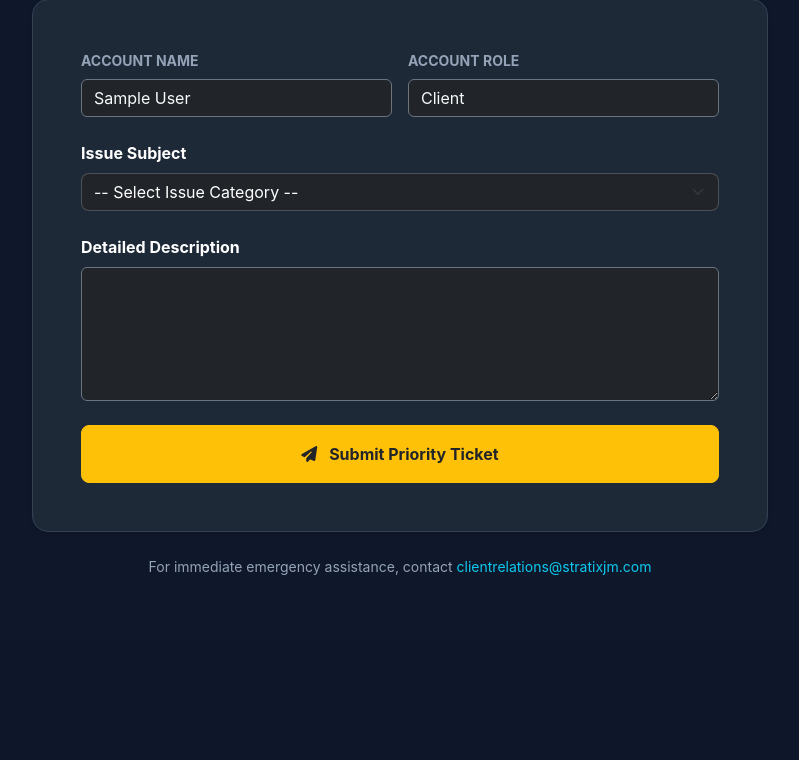
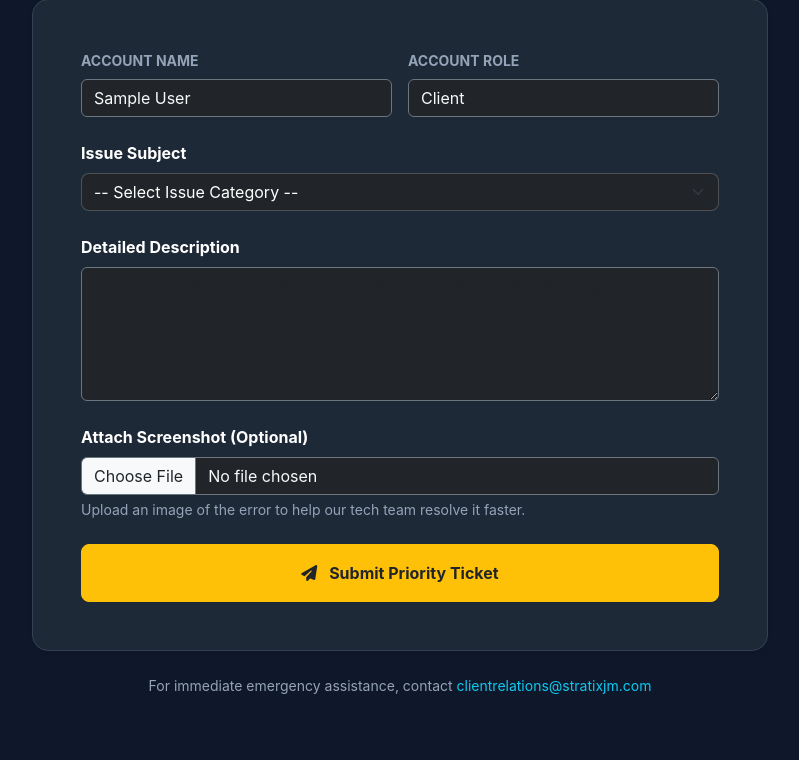
Before and after one commit to DoomedPK/stratix-production, a Django app: page /support/ in a window 1280 px wide. Shown: the part 255-1015 px from the top of the page, without its empty margins (240-1039 px from the left). Before the commit the page ends 830 px from the top, so only its background shows below. Run offline with Django 5.2, Linux system fonts and the light colour scheme; the visitor is signed in with stand-in values (Sample User, id 1); data that the repository does not hold is empty; some libraries are stand-ins or nearby versions.

Commit message:
Added support ticket screenshot uploads and AI prompt fixes

```diff
--- a/reports/models.py
+++ b/reports/models.py
@@ -87,7 +87,6 @@ class Report(models.Model):
     historical_trend_analysis = models.TextField(blank=True, null=True)
     category_damage_breakdown = models.TextField(blank=True, null=True)
 
-    # 🚀 PHASE 3: TRUE PREDICTIVE ANALYTICS
     predictive_risk_outlook = models.TextField(blank=True, null=True, help_text="AI simulation of future structural degradation based on environment.")
     drone_3d_model_link = models.URLField(max_length=500, blank=True, null=True, help_text="Public share link from DroneDeploy or Pix4D.")
 
@@ -118,7 +117,6 @@ class SitePhoto(models.Model):
     contractor = models.ForeignKey(User, on_delete=models.CASCADE, limit_choices_to={'groups__name': 'Contractors'})
     image = models.ImageField(upload_to='site_photos/%Y/%m/%d/')
 
-    # 🚀 PHASE 3: ANNOTATED PHOTOS & DRONE FLAG
     annotated_image = models.ImageField(upload_to='annotated_photos/%Y/%m/%d/', blank=True, null=True, help_text="AI-drawn bounding boxes of damage.")
     is_drone_capture = models.BooleanField(default=False, help_text="True if uploaded via the Automated Drone API.")
 
@@ -195,6 +193,7 @@ class SupportTicket(models.Model):
     user = models.ForeignKey(User, on_delete=models.CASCADE, related_name='support_tickets')
     subject = models.CharField(max_length=150)
     description = models.TextField()
+    screenshot = models.ImageField(upload_to='support_tickets/%Y/%m/%d/', blank=True, null=True)
     status = models.CharField(max_length=20, choices=STATUS_CHOICES, default='Pending')
     created_at = models.DateTimeField(auto_now_add=True)
 
@@ -228,7 +227,6 @@ class DroneAPIKey(models.Model):
 
     def save(self, *args, **kwargs):
         if not self.key:
-            # Generates a highly secure, randomized 40+ character key (e.g., stx_A8b9F...)
             self.key = f"stx_{secrets.token_urlsafe(32)}"
         super().save(*args, **kwargs)
 
--- a/reports/templates/reports/support.html
+++ b/reports/templates/reports/support.html
@@ -18,7 +18,7 @@
             {% endif %}
 
             <div class="card p-4 p-md-5 shadow-sm border-warning-left">
-                <form method="POST">
+                <form method="POST" enctype="multipart/form-data">
                     {% csrf_token %}
 
                     <div class="row g-3 mb-4">
@@ -49,6 +49,12 @@
                         <textarea class="form-control bg-dark text-light border-secondary" id="description" name="description" rows="5" placeholder="Please provide exactly what went wrong, including the Site ID if applicable..." required></textarea>
                     </div>
 
+                    <div class="mb-4">
+                        <label for="screenshot" class="form-label text-white fw-bold">Attach Screenshot (Optional)</label>
+                        <input class="form-control bg-dark text-light border-secondary" type="file" id="screenshot" name="screenshot" accept="image/*">
+                        <div class="form-text text-muted small mt-1">Upload an image of the error to help our tech team resolve it faster.</div>
+                    </div>
+
                     <button type="submit" class="btn btn-warning w-100 fw-bold text-dark py-3"><i class="fas fa-paper-plane me-2"></i> Submit Priority Ticket</button>
                 </form>
             </div>
--- a/reports/views.py
+++ b/reports/views.py
@@ -902,11 +902,13 @@ def support_page(request):
     if request.method == 'POST':
         ticket_subject = request.POST.get('subject', 'General Support')
         description = request.POST.get('description', 'No description provided.')
+        screenshot = request.FILES.get('screenshot')
 
         ticket = SupportTicket.objects.create(
             user=request.user,
             subject=ticket_subject,
             description=description,
+            screenshot=screenshot,
             status='Pending'
         )
 
@@ -918,6 +920,7 @@ def support_page(request):
         )
 
         try:
+            screenshot_status = "Yes (Attached in Admin Panel)" if screenshot else "No image attached"
             email_message = f"""
 New Support Ticket #{ticket.id}
 
@@ -928,6 +931,8 @@ Subject: {ticket_subject}
 
 Description:
 {description}
+
+Screenshot Provided: {screenshot_status}
 
 ---
 Please log into the Stratix Command Center admin panel to view and resolve this ticket.
```
Also changed, not shown: reports/admin.py (+6 -1 lines), reports/migrations/0018_supportticket_screenshot.py (added).
